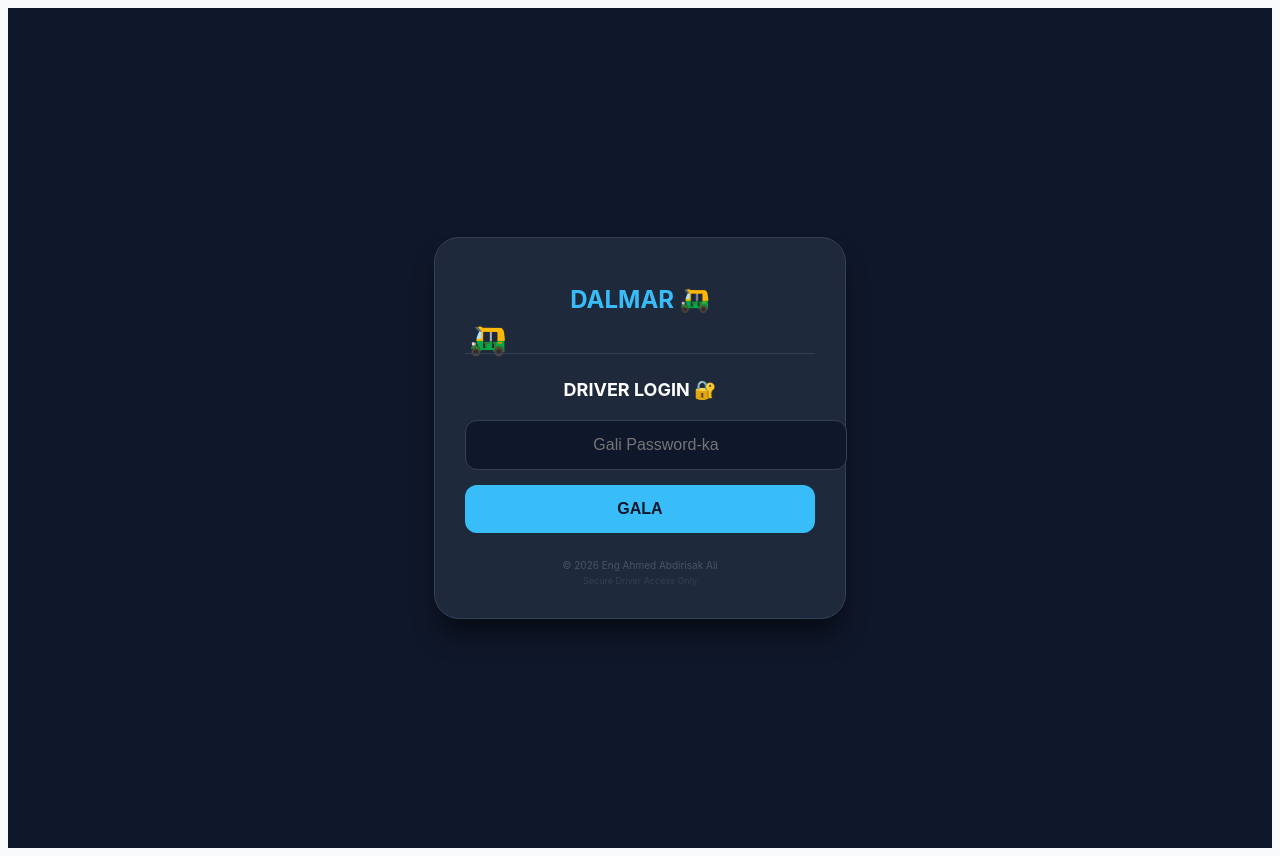
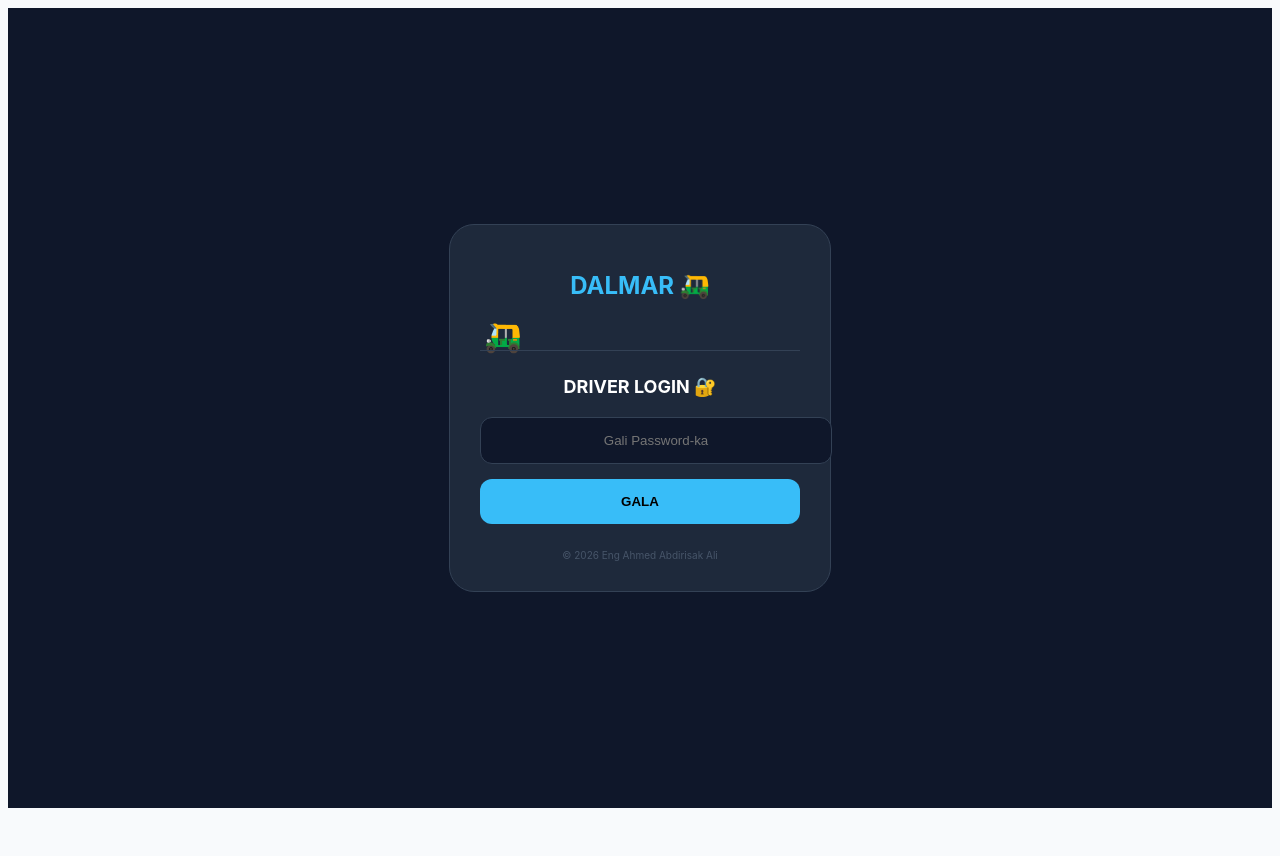
Before and after one commit to dalmar-app/dalmarapp, a React (Vite) app: page /driver-login in a window 1280 px wide. After the commit the page ends 816 px from the top, so only its background shows below. Built offline with nearby package versions, Linux system fonts and the light colour scheme.

Commit message:
Update Login.jsx

```diff
--- a/src/components/Login.jsx
+++ b/src/components/Login.jsx
@@ -1,7 +1,7 @@
 import React, { useState } from 'react';
 import { useNavigate } from 'react-router-dom';
 
-const Login = () => { // Magaca function-ka hadda waa Login
+const Login = () => {
   const [pass, setPass] = useState('');
   const navigate = useNavigate();
 
@@ -22,64 +22,33 @@ const Login = () => { // Magaca function-ka hadda waa Login
             0% { transform: translateX(-120%); }
             100% { transform: translateX(120%); }
           }
-          .road {
-            width: 100%;
-            height: 40px;
-            position: relative;
-            overflow: hidden;
-            margin-bottom: 20px;
-            display: flex;
-            align-items: center;
-          }
-          .bajaaj-icon {
-            font-size: 30px;
-            position: absolute;
-            animation: moveBajaaj 10s infinite linear;
-          }
-          .line {
-            width: 100%;
-            height: 1px;
-            background: #334155;
-            position: absolute;
-            bottom: 5px;
-          }
+          .road { width: 100%; height: 40px; position: relative; overflow: hidden; margin-bottom: 20px; display: flex; align-items: center; }
+          .bajaaj-icon { font-size: 30px; position: absolute; animation: moveBajaaj 10s infinite linear; }
+          .line { width: 100%; height: 1px; background: #334155; position: absolute; bottom: 5px; }
         `}
       </style>
 
       <div style={styles.loginBox}>
-        <h1 style={{color: '#38bdf8', fontSize: '24px', marginBottom: '5px'}}>DALMAR 🛺</h1>
-
+        <h1 style={{color: '#38bdf8', fontSize: '24px'}}>DALMAR 🛺</h1>
         <div className="road">
           <div className="bajaaj-icon">🛺</div>
           <div className="line"></div>
         </div>
-
         <h2 style={{fontSize: '18px', marginBottom: '20px'}}>DRIVER LOGIN 🔐</h2>
-
-        <input
-          type="password"
-          placeholder="Gali Password-ka"
-          onChange={(e) => setPass(e.target.value)}
-          style={styles.input}
-        />
-
+        <input type="password" placeholder="Gali Password-ka" onChange={(e) => setPass(e.target.value)} style={styles.input} />
         <button onClick={handleLogin} style={styles.btn}>GALA</button>
-
-        <footer style={styles.footer}>
-          © 2026 Eng Ahmed Abdirisak Ali <br/>
-          <span style={{fontSize: '9px', opacity: 0.5}}>Secure Driver Access Only</span>
-        </footer>
+        <footer style={styles.footer}>© 2026 Eng Ahmed Abdirisak Ali</footer>
       </div>
     </div>
   );
 };
 
 const styles = {
-  container: { backgroundColor: '#0f172a', height: '100vh', display: 'flex', justifyContent: 'center', alignItems: 'center', color: 'white', textAlign: 'center', padding: '20px' },
-  loginBox: { padding: '30px', border: '1px solid #334155', borderRadius: '25px', backgroundColor: '#1e293b', width: '100%', maxWidth: '350px', boxShadow: '0 20px 25px -5px rgba(0, 0, 0, 0.5)' },
-  input: { padding: '15px', borderRadius: '12px', marginBottom: '15px', width: '100%', border: '1px solid #334155', backgroundColor: '#0f172a', color: 'white', fontSize: '16px', textAlign: 'center', outline: 'none' },
-  btn: { padding: '15px', backgroundColor: '#38bdf8', border: 'none', borderRadius: '12px', fontWeight: 'bold', width: '100%', color: '#0f172a', fontSize: '16px', cursor: 'pointer' },
-  footer: { fontSize: '10px', marginTop: '25px', color: '#475569', lineHeight: '1.5' }
+  container: { backgroundColor: '#0f172a', height: '100vh', display: 'flex', justifyContent: 'center', alignItems: 'center', color: 'white', textAlign: 'center' },
+  loginBox: { padding: '30px', border: '1px solid #334155', borderRadius: '25px', backgroundColor: '#1e293b', width: '320px' },
+  input: { padding: '15px', borderRadius: '12px', marginBottom: '15px', width: '100%', border: '1px solid #334155', backgroundColor: '#0f172a', color: 'white', textAlign: 'center' },
+  btn: { padding: '15px', backgroundColor: '#38bdf8', border: 'none', borderRadius: '12px', fontWeight: 'bold', width: '100%', cursor: 'pointer' },
+  footer: { fontSize: '10px', marginTop: '25px', color: '#475569' }
 };
 
 export default Login;
```
